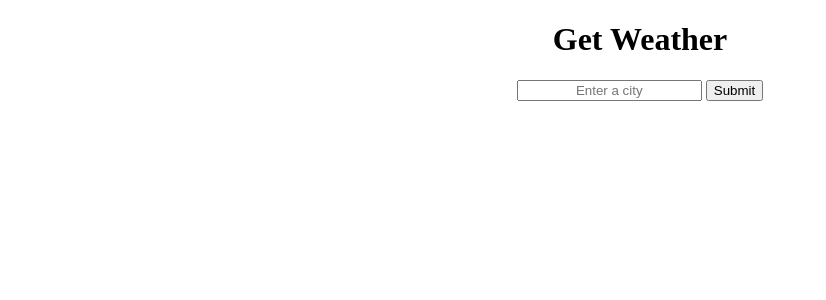
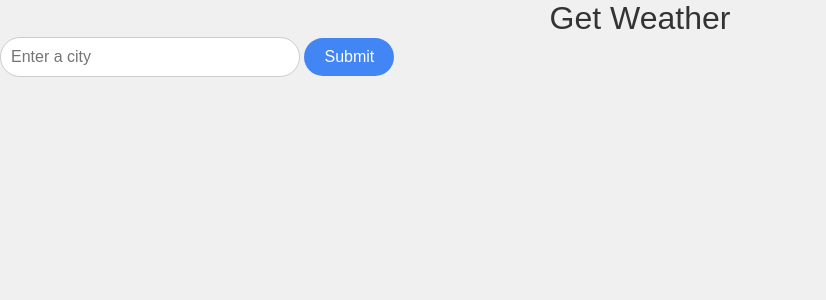
Before and after one commit to prithvipat/Weather-app, a Flask app: page / in a window 1280 px wide. Shown: the top 300 px of the page, without its empty margins (0-826 px from the left). Run offline with Flask 3, Linux system fonts and the light colour scheme.

Commit message:
Update style.css
CSS work

```diff
--- a/static/styles/style.css
+++ b/static/styles/style.css
@@ -1,3 +1,108 @@
 * {
+    box-sizing: border-box;
+    font-family: "NTR", sans-serif;
+    font-weight: 400;
+    font-style: normal;
+    margin: 0;
+    padding:0;
+}
+
+body {
+    background-color: #f0f0f0;
+}
+
+.container {
+    max-width: 800px;
+}
+
+h1 {
+    text-align: center;
+    color: #333;
+}
+
+.input_boxes {
+    display: flex;
+    justify-content: center;
+    margin-bottom: 20px;
+}
+
+input[type="text"] {
+    width: 300px;
+    padding: 10px;
+    border: 1px solid #ccc;
+    border-radius: 20px;
+    outline: none;
+    font-size: 16px;
+}
+
+input[type="text"]:hover {
+    background-color: #eaeaea;
+}
+
+button {
+    padding: 10px 20px;
+    background-color: #4285f4;
+    color: #fff;
+    border: none;
+    border-radius: 20px;
+    cursor: pointer;
+    font-size: 16px;
+}
+
+button:hover {
+    background-color: #357ae8;
+}
+
+.weather-container {
+    display: flex;
+    justify-content: center;
+    align-items: center;
+
+}
+
+.weather-data {
+    width: 400px;
+    background-color: #fff;
+    border-radius: 10px;
+    box-shadow: 0 0 10px rgba(0, 0, 0, 0.1);
+    height: 500px;
+}
+
+.temp {
+    font-size: 24px;
+    color: #333;
     text-align: center;
 }
+
+.feel {
+    font-size: 18px;
+    color: #555;
+    text-align: center;
+}
+
+.day {
+    padding-left: 20px;
+    font-size: 25px;
+    color: #555;
+    text-align: center;
+    padding-bottom: -50px;
+}
+
+.future-dates {
+    text-align:right;
+}
+
+img {
+    animation: animate 3s infinite alternate; /* Adjust duration as needed */
+    transform-origin: center;
+}
+
+@keyframes animate {
+    0% {
+      transform: scale(1) rotate(0deg);
+    }
+
+    100% {
+      transform: scale(1.3) rotate(360deg);
+    }
+  }
```
